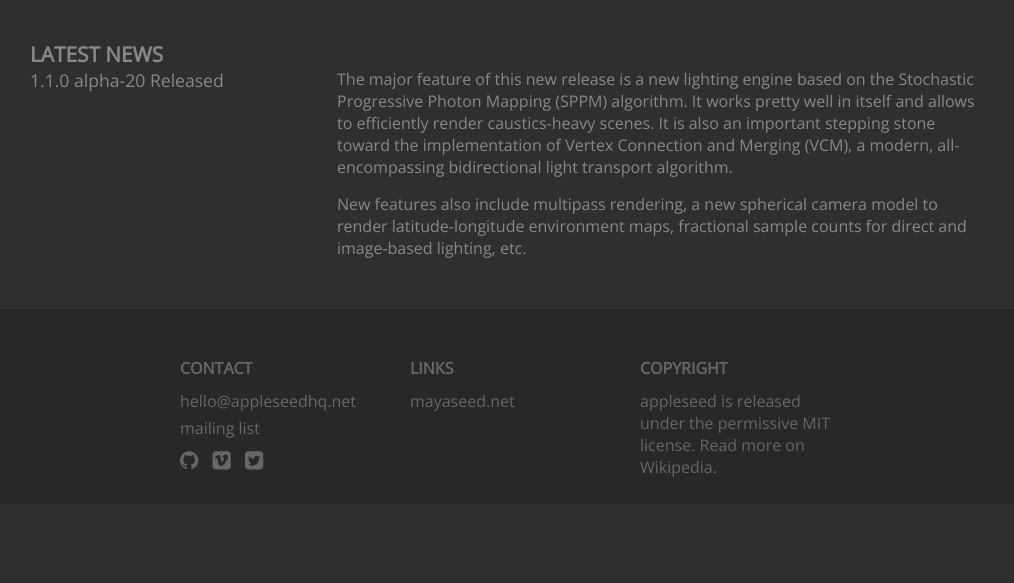
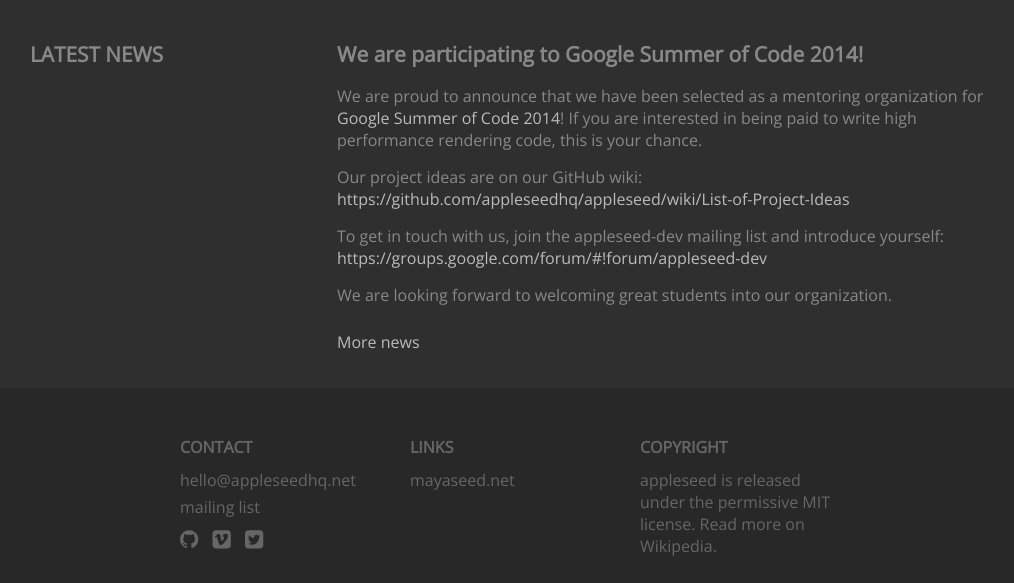
Before and after one commit to appleseedhq/appleseedhq.github.io, a Jekyll site: the page built from index.md, in a window 1280 px wide. Shown: the part 917-1500 px from the top of the page, without its empty margins (130-1144 px from the left). Built offline with Jekyll 4.4.1, drawn with Linux system fonts in a browser that asks for light colours; nearby versions of some CDN libraries; before the commit the page ends 1421 px from its top, so only the background shows below that.

Commit message:
moved post title on home page above body, added more news link fixes issue #2, fixes issue #3

```diff
--- a/_layouts/home.html
+++ b/_layouts/home.html
@@ -20,11 +20,13 @@
     <div id="news">
         <div id="latest-news">Latest news</div>
         <div id="news-container">
-            <div class="news-title">1.1.0 alpha-20 Released</div>
+            {% for post in site.posts limit:1 %}
+            <h2 style="margin-top: 0px;">{{ post.title }}</h2>
             <div class="news-body">
-                <p>The major feature of this new release is a new lighting engine based on the Stochastic Progressive Photon Mapping (SPPM) algorithm. It works pretty well in itself and allows to efficiently render caustics-heavy scenes. It is also an important stepping stone toward the implementation of Vertex Connection and Merging (VCM), a modern, all-encompassing bidirectional light transport algorithm.</p>
-                <p>New features also include multipass rendering, a new spherical camera model to render latitude-longitude environment maps, fractional sample counts for direct and image-based lighting, etc.</p>
+                {{ post.content }}
             </div>
+            {% endfor %}
+            <div class="more-news"><a href="news.html">More news</a></div>
         </div>
     </div>
     <script>
--- a/css/styles.css
+++ b/css/styles.css
@@ -143,25 +143,25 @@
 }
 
 #latest-news {
+    float: left;
+    width: 265px;
     text-transform: uppercase;
     font-weight: bold;
     font-size: 1.3em;
 }
 
 #news-container {
-    width: 100%;
+    float: left;
+    margin-left: 42px;
+    width: 653px;
 }
 
 .news-title {
-    float: left;
-    width: 265px;
     font-size: 1.1em;
 }
 
-.news-body {
-    float: left;
-    margin-left: 42px;
-    width: 653px;
+.more-news {
+    margin-top: 25px;
 }
 
 .clear {
```
